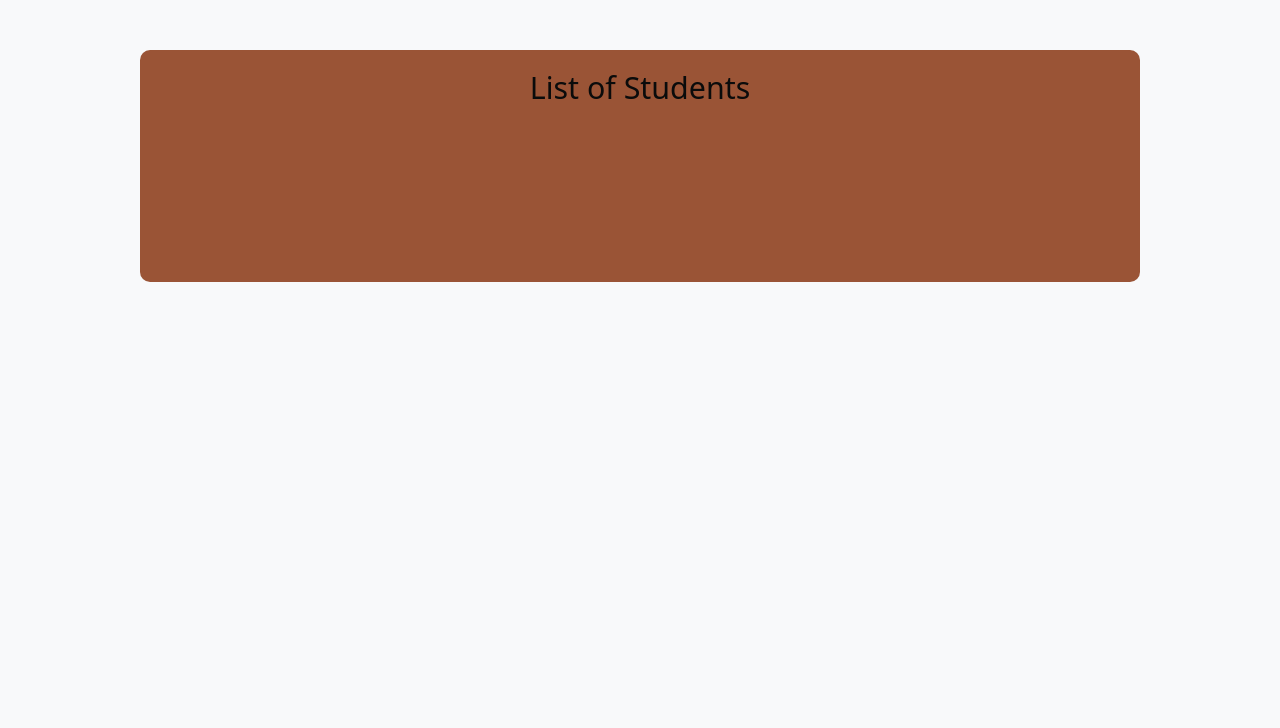
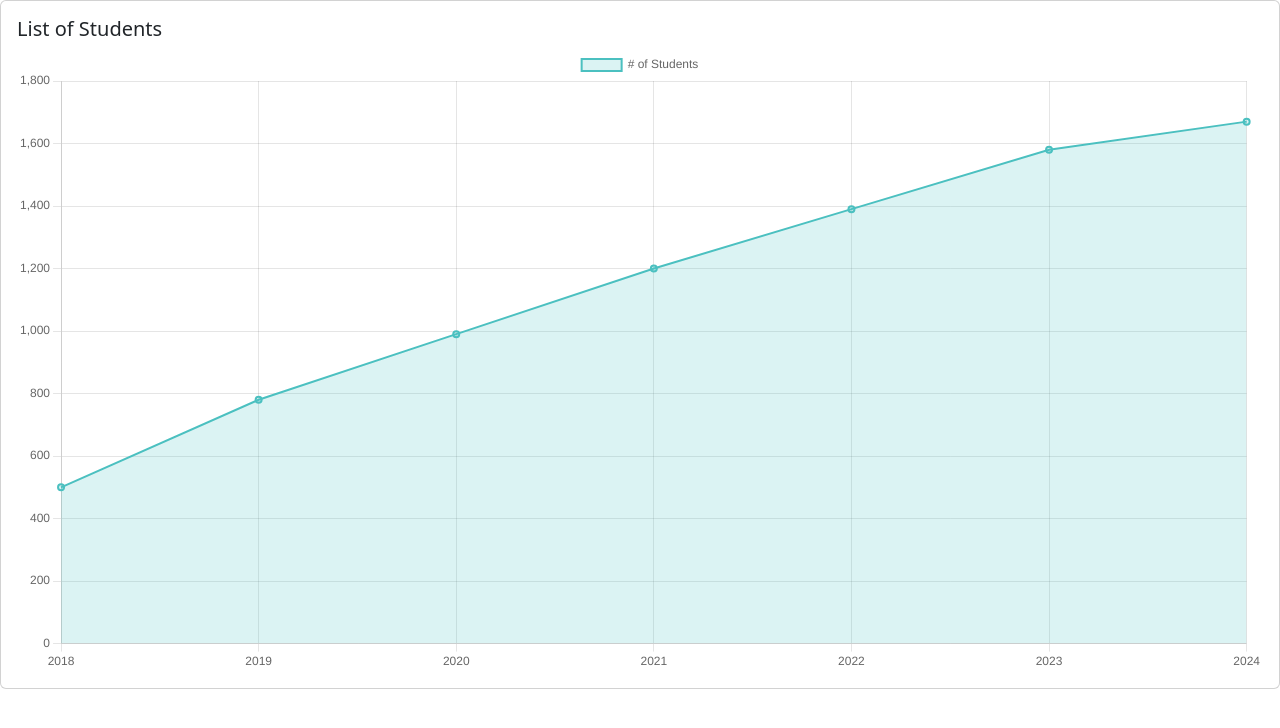
Before and after one commit to Riconeeeee/IT21C, a plain HTML site: page linechart.html in a window 1280 px wide. Drawn offline with nearby package versions, Linux system fonts and the light colour scheme.

Commit message:
linechart

```diff
--- /dev/null
+++ b/chart.js
@@ -0,0 +1,69 @@
+class ChartCreator {
+    constructor(dataUrl) {
+        this.dataUrl = dataUrl;
+        this.chartData = null;
+    }
+
+    async init() {
+        await this.fetchData();
+        if (this.chartData) {
+            this.createCharts();
+        }
+    }
+
+    async fetchData() {
+        try {
+            const response = await fetch(this.dataUrl);
+            if (!response.ok) {
+                throw new Error('Network response was not ok ' + response.statusText);
+            }
+            this.chartData = await response.json();
+        } catch (error) {
+            console.error('There has been a problem with your fetch operation:', error);
+        }
+    }
+
+    createCharts() {
+        throw new Error('createCharts() must be implemented in subclasses');
+    }
+}
+
+class LineChart extends ChartCreator {
+    constructor(dataUrl) {
+        super(dataUrl);
+        this.areaCtx = document.getElementById('areaChart');
+    }
+
+    createCharts() {
+        this.createAreaChart();
+    }
+
+    createAreaChart() {
+        new Chart(this.areaCtx, {
+            type: 'line',
+            data: {
+                labels: this.chartData.labels,
+                datasets: [{
+                    label: '# of Students',
+                    data: this.chartData.data,
+                    borderColor: 'rgba(75, 192, 192, 1)',
+                    backgroundColor: 'rgba(75, 192, 192, 0.2)',
+                    fill: true,
+                    borderWidth: 2
+                }]
+            },
+            options: {
+                scales: {
+                    y: {
+                        beginAtZero: true
+                    }
+                }
+            }
+        });
+    }
+}
+
+
+const lineChartCreator = new LineChart('data.json');
+lineChartCreator.init();
+console.log(lineChartCreator.dataUrl);
--- a/linechart.html
+++ b/linechart.html
@@ -3,36 +3,23 @@
 <head>
     <meta charset="UTF-8">
     <meta name="viewport" content="width=device-width, initial-scale=1.0">
-    <link href="https://cdn.jsdelivr.net/npm/bootstrap@5.3.3/dist/css/bootstrap.min.css" rel="stylesheet">
-    <script src="https://cdn.jsdelivr.net/npm/bootstrap@5.3.3/dist/js/bootstrap.bundle.min.js"></script>
+    <script src="https://cdn.jsdelivr.net/npm/chart.js"></script>
+    <link href="https://cdn.jsdelivr.net/npm/bootstrap@5.3.3/dist/css/bootstrap.min.css" rel="stylesheet" integrity="sha384-QWTKZyjpPEjISv5WaRU9OFeRpok6YctnYmDr5pNlyT2bRjXh0JMhjY6hW+ALEwIH" crossorigin="anonymous">
+    <script src="https://cdn.jsdelivr.net/npm/bootstrap@5.3.3/dist/js/bootstrap.bundle.min.js" integrity="sha384-YvpcrYf0tY3lHB60NNkmXc5s9fDVZLESaAA55NDzOxhy9GkcIdslK1eN7N6jIeHz" crossorigin="anonymous"></script>
     <title>Line Chart</title>
     <style>
-        body {
-            background-color: #f8f9fa;
-        }
-        .chart-container {
-            max-width: 1000px;
-            margin: 50px auto;
-            padding: 20px;
-            background: rgb(154, 84, 54);
-            border-radius: 10px;
-        }
-        .card-title {
-            text-align: center;
-            color: #0a0b0b;
-            font-size: 1.9rem;
-        }
+
+
+
     </style>
 </head>
 <body>
-
-    <div class="chart-container">
-        <h5 class="card-title">List of Students</h5>
-        <canvas id="lineChart"></canvas>
+    <div class="card charts-card">
+        <div class="card-body">
+          <h5 class="card-title">List of Students</h5>
+          <canvas id="areaChart"></canvas>
+        </div>
     </div>
-
-    <!-- External JS -->
-    <script src="https://cdn.jsdelivr.net/npm/chart.js"></script>
-    <script src="chart.js"></script>
+<script src="chart.js"></script>
 </body>
 </html>
```
